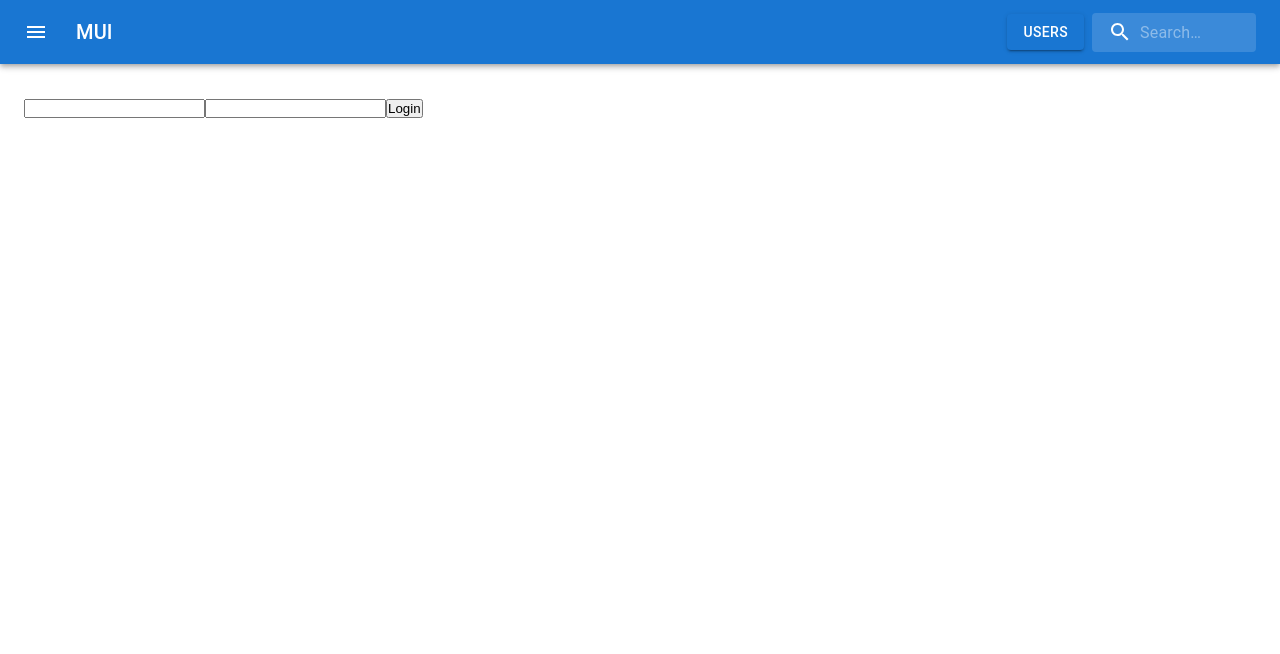
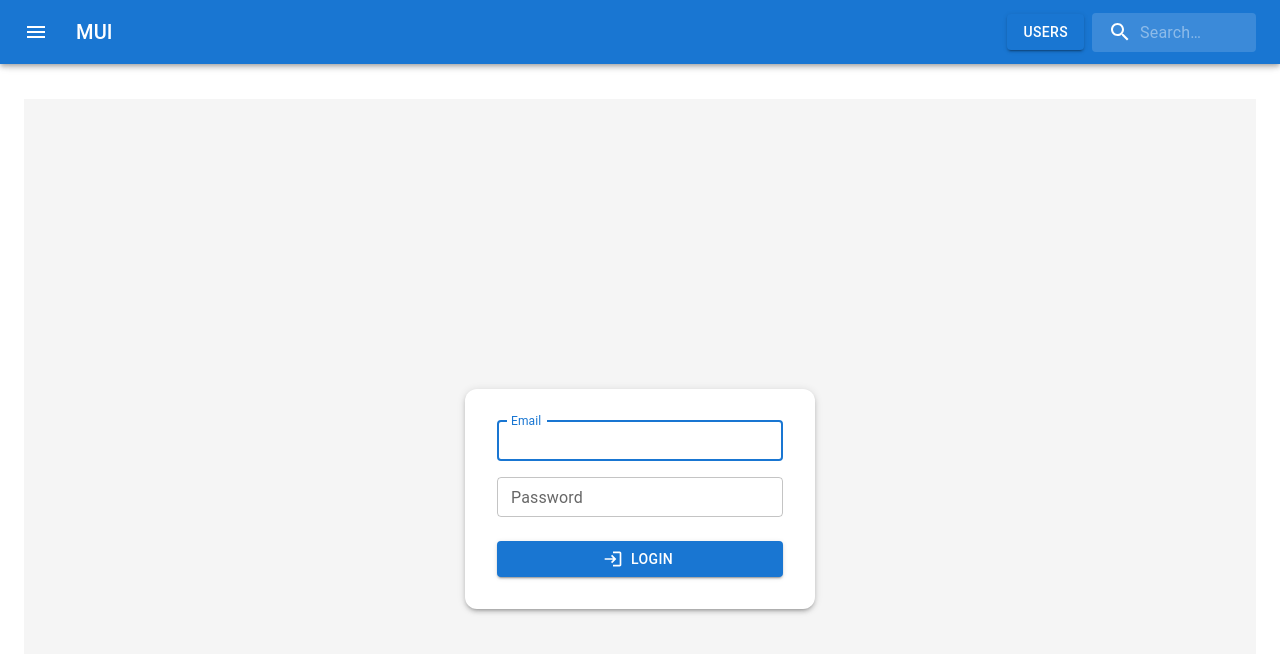
Before and after one commit to KarinaKloyan/ApiRedux, a React (Vite) app: page / in a window 1280 px wide. Shown: the top 654 px of the page. Built offline with nearby package versions, Linux system fonts and the light colour scheme.

Commit message:
added profile page

```diff
--- a/src/api/index.js
+++ b/src/api/index.js
@@ -15,4 +15,8 @@ export const SocialAPI = {
     const response = await instance.post("/auth/login", { email, password });
     return response.data.data;
   },
+  async getProfile(userId){
+    const response = await instance.get(`/profile/${userId}`)
+    return response.data
+  }
 };
--- a/src/app/router/index.jsx
+++ b/src/app/router/index.jsx
@@ -15,7 +15,7 @@ export const router = createBrowserRouter([
         element: <Users />,
       },
       {
-        path: '/users/:id',
+        path: '/profile/:id',
         element : <Profile/>
       }
     ],
--- a/src/components/Home/Home.jsx
+++ b/src/components/Home/Home.jsx
@@ -1,27 +1,17 @@
-import { useState } from "react";
-import { loginThunk } from "../../store/authReducer/authReducer";
-import { useDispatch } from "react-redux";
-
+import { useSelector } from "react-redux";
+import Login from "../Login/Login";
+import { Navigate } from "react-router-dom";
 
 function Home() {
-  let [email, setEmail] = useState("");
-  let [password, setPassword] = useState("");
+  const { userId } = useSelector((state) => state.authData);
 
-  const dispatch = useDispatch()
-
-  const handleSubmit = (e) => {
-    e.preventDefault();
-    dispatch(loginThunk(email, password))
-
-  };
+  if (localStorage.getItem("userId")) {
+    return <Navigate to={`profile/${localStorage.getItem("userId")}`} />;
+  }
 
   return (
     <div>
-      <form onSubmit={handleSubmit}>
-        <input value={email} onChange={(e) => setEmail(e.target.value)} />
-        <input value={password} onChange={(e) => setPassword(e.target.value)} />
-        <button>Login</button>
-      </form>
+      <Login />
     </div>
   );
 }
--- /dev/null
+++ b/src/components/Login/Login.jsx
@@ -0,0 +1,77 @@
+import { useState } from "react";
+import { useDispatch } from "react-redux";
+import { loginThunk } from "../../store/authReducer/authReducer";
+import { Box, TextField, Button, Typography } from "@mui/material";
+import LoginIcon from "@mui/icons-material/Login";
+
+//karinakloyan03@gmail.com
+
+function Login() {
+  let [email, setEmail] = useState("");
+  let [password, setPassword] = useState("");
+
+  const dispatch = useDispatch();
+
+  const handleSubmit = (e) => {
+    e.preventDefault();
+    dispatch(loginThunk(email, password));
+  };
+
+  return (
+    <Box
+      sx={{
+        minHeight: "100vh",
+        display: "flex",
+        justifyContent: "center",
+        alignItems: "center",
+        bgcolor: "#f5f5f5",
+      }}
+    >
+      <Box
+        component="form"
+        onSubmit={handleSubmit}
+        sx={{
+          width: 350,
+          display: "flex",
+          flexDirection: "column",
+          gap: 2,
+          p: 4,
+          bgcolor: "white",
+          borderRadius: 3,
+          boxShadow: 3,
+        }}
+      >
+        <TextField
+          size="small"
+          label="Email"
+          type="email"
+          autoFocus
+          value={email}
+          onChange={(e) => setEmail(e.target.value)}
+          fullWidth
+        />
+
+        <TextField
+          size="small"
+          label="Password"
+          type="password"
+          value={password}
+          onChange={(e) => setPassword(e.target.value)}
+          fullWidth
+        />
+
+        <Button
+          type="submit"
+          variant="contained"
+          startIcon={<LoginIcon />}
+          fullWidth
+          sx={{ mt: 1 }}
+        >
+          Login
+        </Button>
+      </Box>
+    </Box>
+  );
+}
+
+export default Login;
--- a/src/components/Profile/Profile.jsx
+++ b/src/components/Profile/Profile.jsx
@@ -1,6 +1,101 @@
-function Profile (){
-    return
+import { useEffect } from "react";
+import { useDispatch, useSelector } from "react-redux";
+import { useParams } from "react-router-dom";
+import { getProfileThunk } from "../../store/profileReducer";
+import {
+  Box,
+  CardMedia,
+  Table,
+  TableBody,
+  TableCell,
+  TableContainer,
+  TableHead,
+  TableRow,
+  Paper,
+} from "@mui/material";
+import userImg from "../../assets/user.png";
+
+function Profile() {
+  const { id } = useParams();
+
+  const { profile } = useSelector((state) => state.profileData);
+  console.log(profile);
+  const dispatch = useDispatch();
+
+  useEffect(() => {
+    dispatch(getProfileThunk(id));
+  }, [id]);
+
+  return (
+    <Box
+      sx={{
+        maxWidth: 1200,
+        mx: "auto",
+        mt: 5,
+        p: 3,
+        display: "flex",
+        gap: 5,
+        alignItems: "flex-start",
+        bgcolor: "#fff",
+        borderRadius: 3,
+        boxShadow: 3,
+      }}
+    >
+      <Box
+        sx={{
+          width: 320,
+          display: "flex",
+          justifyContent: "center",
+        }}
+      >
+        <CardMedia
+          component="img"
+          image={profile?.photos?.large ? profile?.photos?.large : userImg}
+          sx={{
+            width: 280,
+            height: 280,
+            borderRadius: "50%",
+            objectFit: "cover",
+            border: "4px solid #1976d2",
+          }}
+        />
+      </Box>
+      <Box sx={{ flex: 1 }}>
+        <TableContainer
+          component={Paper}
+        >
+          <Table sx={{ minWidth: 650 }} aria-label="caption table">
+            <TableHead>
+              <TableRow>
+                <TableCell>Name</TableCell>
+                <TableCell align="center">userId</TableCell>
+                <TableCell align="center">About me</TableCell>
+                <TableCell align="center">Looking for job</TableCell>
+                <TableCell align="center">
+                  Looking for job description
+                </TableCell>
+              </TableRow>
+            </TableHead>
+            <TableBody>
+              <TableRow>
+                <TableCell component="th" scope="row">
+                  {profile?.fullName}
+                </TableCell>
+                <TableCell align="right">{profile?.userId}</TableCell>
+                <TableCell align="right">{profile?.aboutMe}</TableCell>
+                <TableCell align="right">
+                  {profile?.lookingForAJob ? "Open to work" : ""}
+                </TableCell>
+                <TableCell align="right">
+                  {profile?.lookingForAJobDescription}
+                </TableCell>
+              </TableRow>
+            </TableBody>
+          </Table>
+        </TableContainer>
+      </Box>
+    </Box>
+  );
 }
 
-
-export default Profile
+export default Profile;
--- a/src/components/User/User.jsx
+++ b/src/components/User/User.jsx
@@ -8,6 +8,7 @@ import {
   CardActions,
 } from "@mui/material";
 import userImg from "../../assets/user.png";
+import { NavLink } from "react-router-dom";
 
 function User({ user }) {
   return (
@@ -28,7 +29,12 @@ function User({ user }) {
         <Button size="small" color="primary" variant="contained">
           Follow
         </Button>
-        <Button size="small" color="primary" variant="outlined">
+        <Button
+        size="small"
+        color="primary"
+        variant="outlined"
+        component={NavLink}
+        to={`/profile/${user.id}`}>
           View Profile
         </Button>
       </CardActions>
--- a/src/store/authReducer/authReducer.jsx
+++ b/src/store/authReducer/authReducer.jsx
@@ -1,30 +1,33 @@
-import { SocialAPI } from "../../api"
+import { SocialAPI } from "../../api";
 
-const LOGIN = 'login'
+const LOGIN = "login";
 
-const initState ={
-    userId : null,
-}
+const initState = {
+  userId: null,
+};
 
-const authReducer = (state = initState, action) =>{
-    switch (action.type){
-        case LOGIN:
-            return{
-                ...state,
-                userId: action.payload
-            }
-            default:
-                return state
+const authReducer = (state = initState, action) => {
+  switch (action.type) {
+    case LOGIN:
+      return {
+        ...state,
+        userId: action.payload,
+      };
+    default:
+      return state;
+  }
+};
+
+const loginAC = (data) => ({ type: LOGIN, payload: data.userId });
+
+export const loginThunk = (email, password) => {
+  return async (dispatch) => {
+    const data = await SocialAPI.login(email, password);
+    if (data.userId) {
+      dispatch(loginAC(data));
+      localStorage.setItem("userId", data.userId);
     }
-}
+  };
+};
 
-const loginAC =(data)=>({type: LOGIN, payload: data.userId})
-
-export const loginThunk =(email, password) =>{
-    return async (dispatch) => {
-        const data = await SocialAPI.login(email, password)
-        dispatch(loginAC(data))
-    }
-}
-
-export default authReducer
+export default authReducer;
--- a/src/store/index.js
+++ b/src/store/index.js
@@ -2,10 +2,13 @@ import { createStore, combineReducers, applyMiddleware } from "redux";
 import usersReducer from "./usersReducer";
 import { thunk } from "redux-thunk";
 import authReducer from "./authReducer/authReducer";
+import profileReducer from "./profileReducer";
+
 
 const rootReducer = combineReducers({
   usersData: usersReducer,
-  authData: authReducer
+  authData: authReducer,
+  profileData: profileReducer
 });
 
 export const store = createStore(rootReducer, applyMiddleware(thunk));
--- /dev/null
+++ b/src/store/profileReducer/index.js
@@ -0,0 +1,32 @@
+import { SocialAPI } from "../../api";
+
+const GET_PROFILE = "getProfile";
+
+const initstate = {
+  profile: {},
+};
+
+const profileReducer = (state = initstate, action) => {
+  switch (action.type) {
+    case GET_PROFILE:
+      return {
+        ...state,
+        profile: action.payload,
+      };
+    default:
+      return state;
+  }
+};
+
+const getProfileAC = (profile) => ({ type: GET_PROFILE, payload: profile });
+
+
+export const getProfileThunk =(userId)=>{
+return async (dispatch) => {
+   const data = await SocialAPI.getProfile(userId)
+   dispatch(getProfileAC(data))
+}
+}
+
+
+export default profileReducer
```
